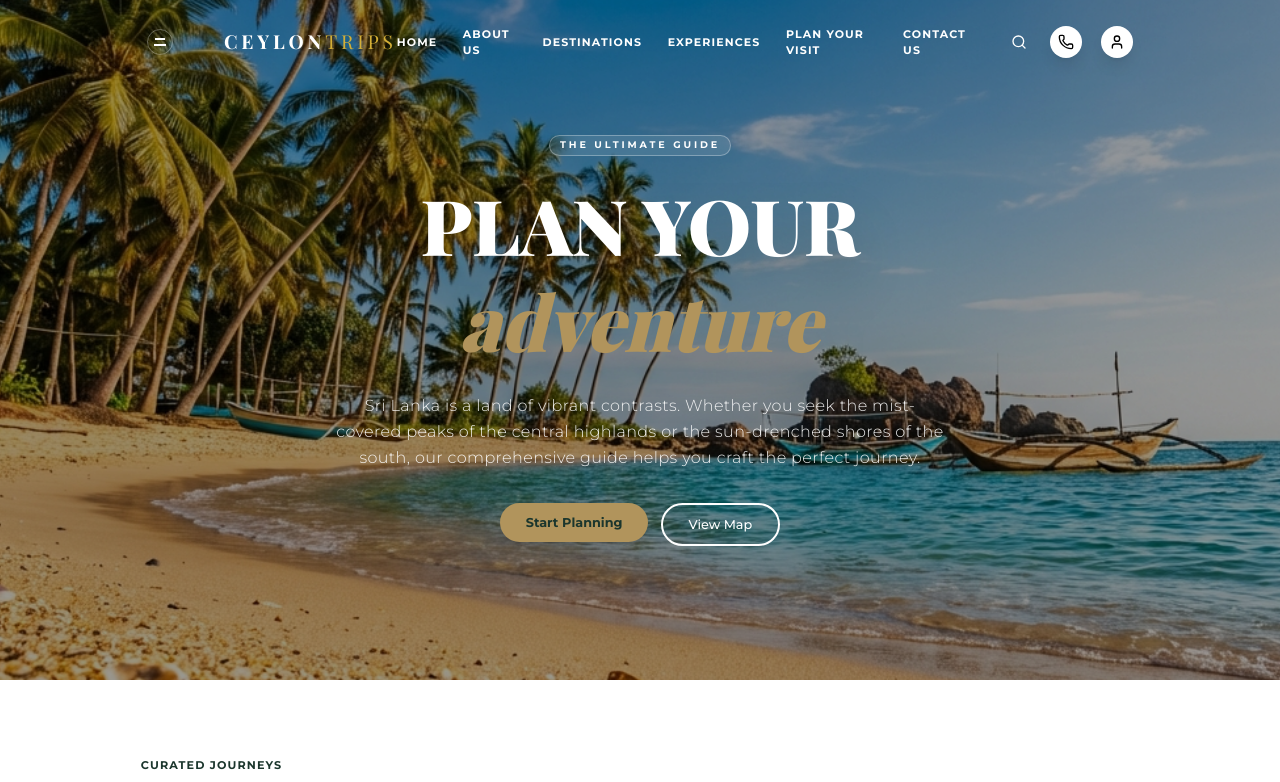
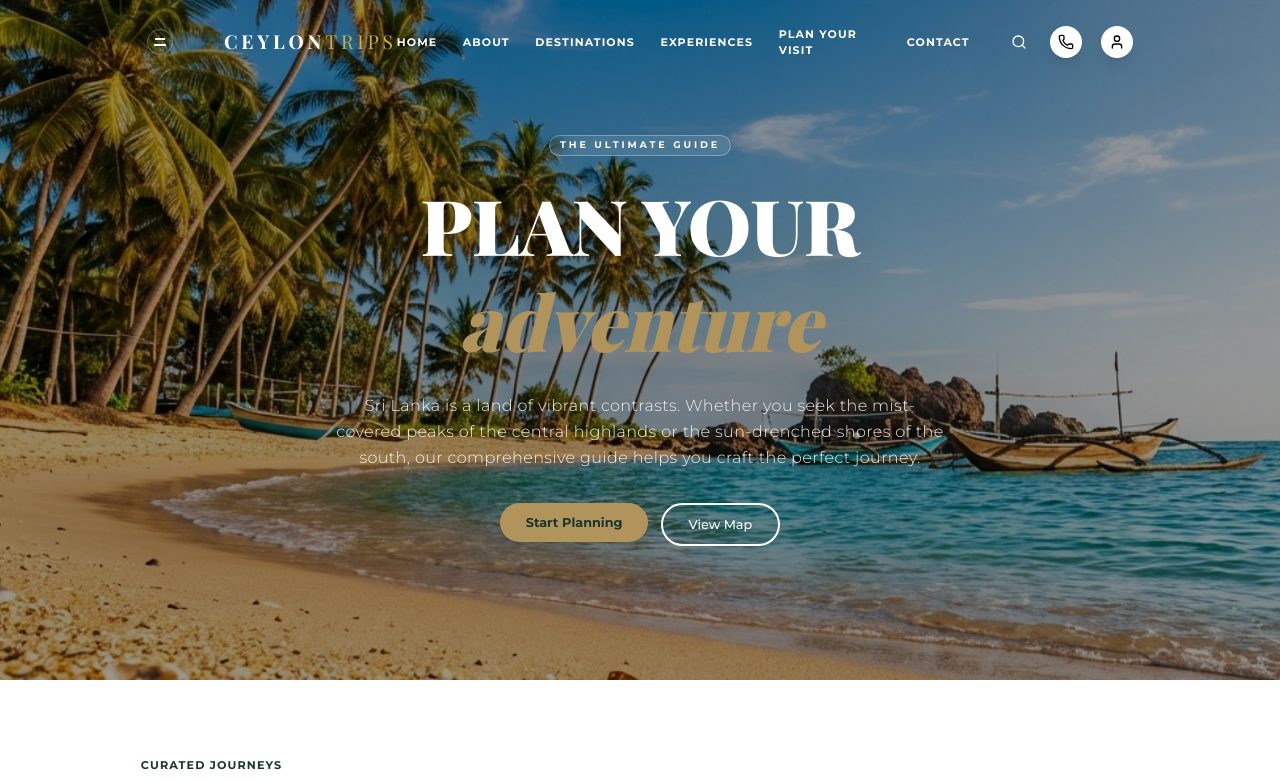
Before and after one commit to NavodaLakshika/Web-Tour, a Next.js app: page /plan in a window 1280 px wide. Shown: the top 782 px of the page. Built offline with nearby package versions, Linux system fonts and the light colour scheme; a web font is replaced by a local one.

Commit message:
size changing chatbot

```diff
--- a/src/components/features/ChatBot.tsx
+++ b/src/components/features/ChatBot.tsx
@@ -77,7 +77,7 @@ export const ChatBot = () => {
                         initial={{ opacity: 0, y: 20, scale: 0.95 }}
                         animate={{ opacity: 1, y: 0, scale: 1 }}
                         exit={{ opacity: 0, y: 20, scale: 0.95 }}
-                        className="mb-4 w-64 md:w-72 h-[420px] bg-white rounded-3xl shadow-2xl flex flex-col overflow-hidden border border-gray-100"
+                        className="mb-4 w-74 md:w-82 h-[400px] bg-white rounded-3xl shadow-2xl flex flex-col overflow-hidden border border-gray-100"
                     >
                         {/* Simple Header */}
                         <div className="bg-primary p-5 text-white flex items-center justify-between">
--- a/src/components/features/GallerySection.tsx
+++ b/src/components/features/GallerySection.tsx
@@ -84,7 +84,7 @@ export const GallerySection = () => {
                         transition={{ duration: 0.8, delay: 0.2 }}
                         className="absolute bottom-10 left-1/2 -translate-x-1/2 z-30 w-56 md:w-64"
                     >
-                        <div className="relative rounded-[3rem] border-[8px] border-gray-900 bg-black overflow-hidden shadow-2xl h-[400px] md:h-[450px] ring-1 ring-gray-900/50 mb-20">
+                        <div className="relative rounded-[3rem] border-[8px] border-gray-900 bg-black overflow-hidden shadow-2xl h-[400px] md:h-[400px] ring-1 ring-gray-900/50 mb-20">
                             {/* Notch */}
                             <div className="absolute top-0 left-1/2 -translate-x-1/2 h-7 w-32 bg-black rounded-b-2xl z-40"></div>
 
--- a/src/components/shared/Navbar.tsx
+++ b/src/components/shared/Navbar.tsx
@@ -29,7 +29,7 @@ type NavItem = {
 
 const navLinks: NavItem[] = [
     { name: "HOME", href: "/" },
-    { name: "ABOUT US", href: "/about" },
+    { name: "ABOUT", href: "/about" },
     {
         name: "DESTINATIONS",
         href: "/destinations",
@@ -121,7 +121,7 @@ const navLinks: NavItem[] = [
         },
     },
     { name: "PLAN YOUR VISIT", href: "/plan" },
-    { name: "CONTACT US", href: "/contact" },
+    { name: "CONTACT", href: "/contact" },
 ];
 
 export const Navbar = () => {
```
